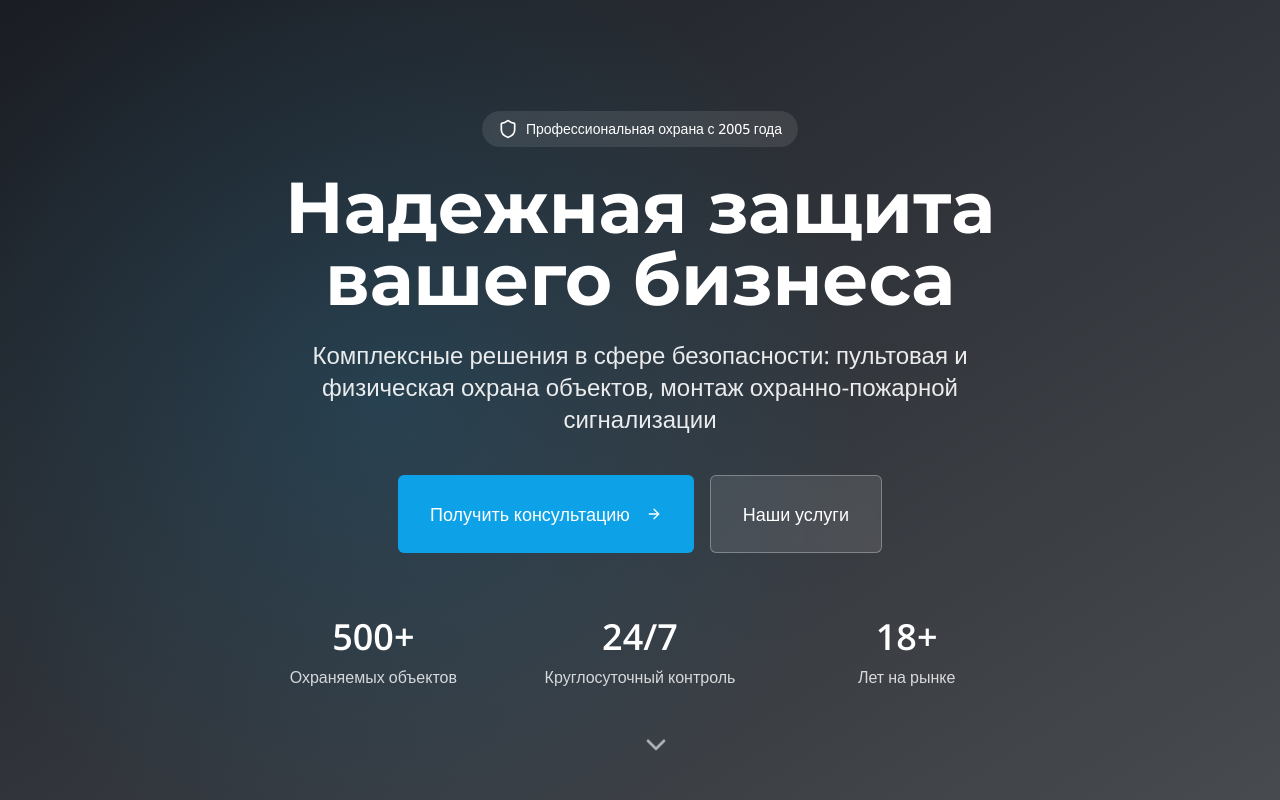
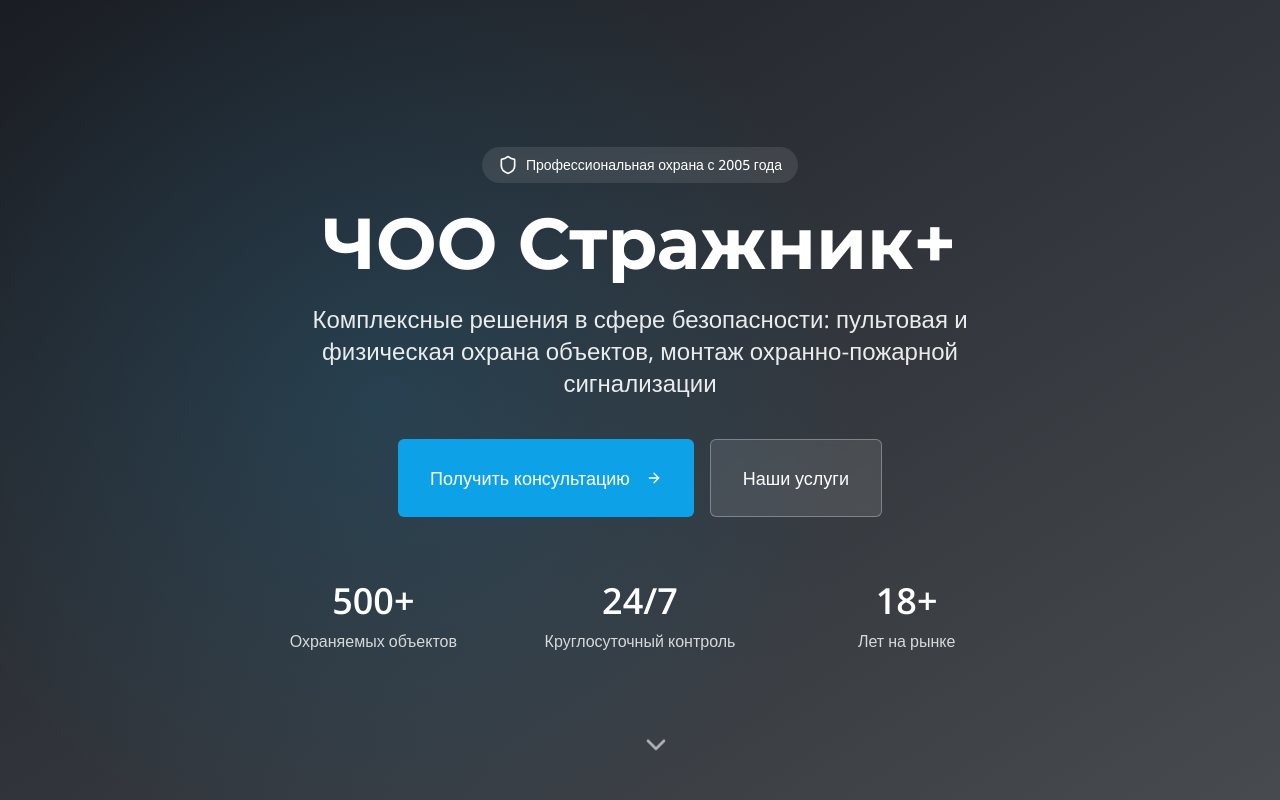
Before and after one commit to pr-poehali-dev/security-website-project-1, a React (Vite) app: page / in a window 1280 px wide. Shown: the top 800 px of the page. Built offline with nearby package versions, Linux system fonts and the light colour scheme.

Commit message:
Обновление компонента UI

```diff
--- a/src/components/Hero.tsx
+++ b/src/components/Hero.tsx
@@ -17,9 +17,7 @@ export default function Hero({ onContactClick }: HeroProps) {
             <span className="text-sm font-medium">Профессиональная охрана с 2005 года</span>
           </div>
 
-          <h1 className="font-heading text-5xl md:text-7xl font-bold mb-6 leading-tight">
-            Надежная защита<br />вашего бизнеса
-          </h1>
+          <h1 className="font-heading md:text-7xl font-bold mb-6 leading-tight mx-0 text-7xl">ЧОО Стражник+</h1>
 
           <p className="text-xl md:text-2xl mb-10 text-white/90 max-w-2xl mx-auto">
             Комплексные решения в сфере безопасности: пультовая и физическая охрана объектов, монтаж охранно-пожарной сигнализации
```
